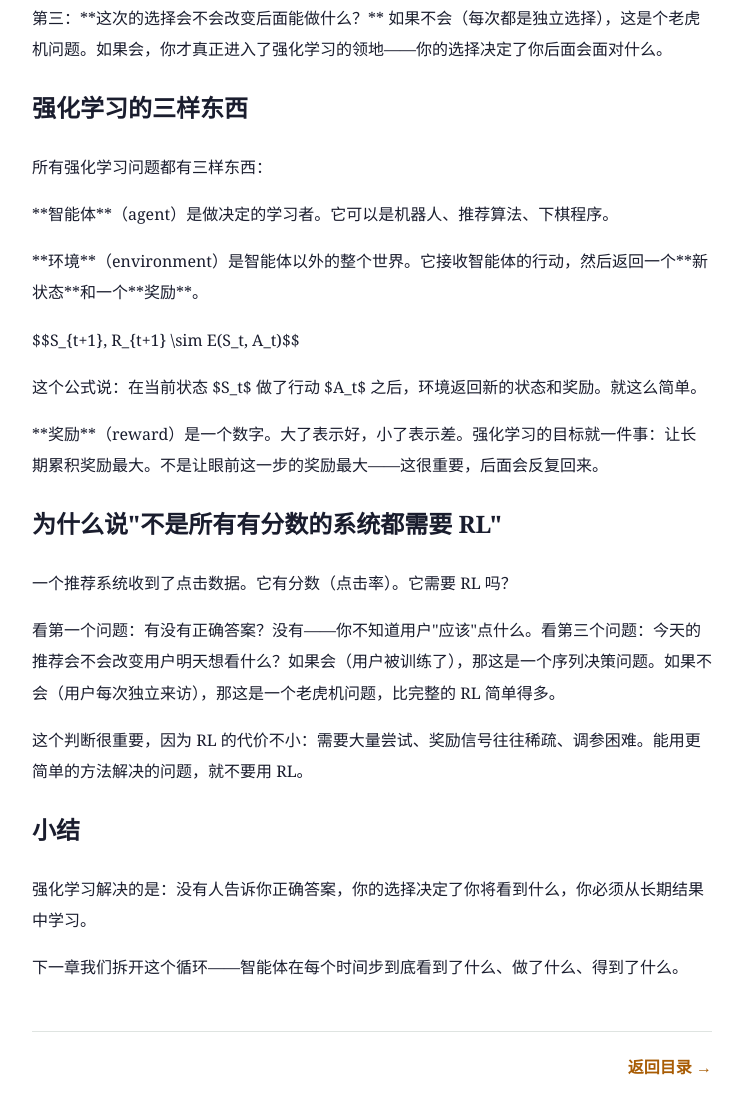
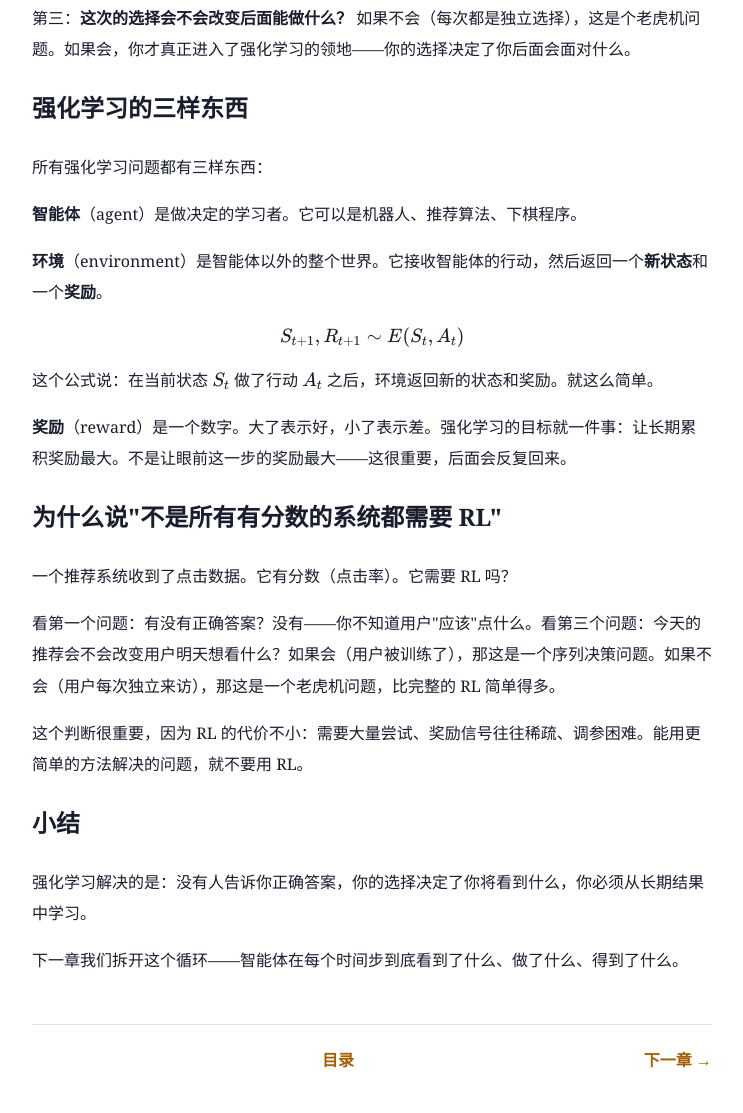
Before and after one commit to ssx86/rl-field-guide, an Astro site: page /rl-field-guide/zh/ch01 in a window 1280 px wide. Shown: the part 849-1962 px from the top of the page, without its empty margins (268-1011 px from the left). Built offline with nearby package versions, Linux system fonts and the light colour scheme; Astro itself is replaced by a stand-in of ours.

Commit message:
纯中文重写版：KaTeX 服务端渲染器 + 章节自检脚本 + ch01 页面模板升级（上一章/下一章导航）

```diff
--- /dev/null
+++ b/src/content/zh-chapters/render.ts
@@ -0,0 +1,68 @@
+// 章节纯文本 → HTML：\n\n 分段、## 二级标题、**加粗**、$行内公式$、$$独立公式$$
+import katex from "katex";
+
+const BOLD = /\*\*([^*]+)\*\*/g;
+
+function escapeHtml(text: string): string {
+  return text.replace(/&/g, "&amp;").replace(/</g, "&lt;").replace(/>/g, "&gt;");
+}
+
+function renderText(text: string): string {
+  return escapeHtml(text).replace(BOLD, "<strong>$1</strong>");
+}
+
+function renderMath(latex: string, display: boolean): string {
+  return katex.renderToString(latex.trim(), {
+    displayMode: display,
+    throwOnError: false,
+    strict: false,
+  });
+}
+
+// 先取 $$...$$（独立公式），再取 $...$（行内公式），其余按普通文本转义加粗
+function renderInline(text: string): string {
+  let out = "";
+  let i = 0;
+  while (i < text.length) {
+    const dollar = text.indexOf("$", i);
+    if (dollar === -1) {
+      out += renderText(text.slice(i));
+      break;
+    }
+    if (text.startsWith("$$", dollar)) {
+      const end = text.indexOf("$$", dollar + 2);
+      if (end === -1) {
+        out += renderText(text.slice(i, dollar + 1));
+        i = dollar + 1;
+        continue;
+      }
+      out += renderText(text.slice(i, dollar));
+      out += renderMath(text.slice(dollar + 2, end), true);
+      i = end + 2;
+    } else {
+      const end = text.indexOf("$", dollar + 1);
+      if (end === -1 || text.startsWith("$$", end)) {
+        out += renderText(text.slice(i, dollar + 1));
+        i = dollar + 1;
+        continue;
+      }
+      out += renderText(text.slice(i, dollar));
+      out += renderMath(text.slice(dollar + 1, end), false);
+      i = end + 1;
+    }
+  }
+  return out;
+}
+
+export function renderChapterHtml(content: string): string {
+  return content
+    .split(/\n\n+/)
+    .map((block) => block.trim())
+    .filter((block) => block.length > 0)
+    .map((block) =>
+      block.startsWith("## ")
+        ? `<h2>${renderInline(block.slice(3))}</h2>`
+        : `<p>${renderInline(block)}</p>`,
+    )
+    .join("");
+}
--- a/src/pages/zh/ch01.astro
+++ b/src/pages/zh/ch01.astro
@@ -1,5 +1,7 @@
 ---
 import { CH1 } from "../../content/zh-chapters/ch01";
+import { renderChapterHtml } from "../../content/zh-chapters/render";
+import "katex/dist/katex.min.css";
 const chapter = CH1;
 const base = "/rl-field-guide";
 ---
@@ -12,16 +14,18 @@ const base = "/rl-field-guide";
 </head>
 <body>
   <div style="max-width:680px;margin:0 auto;padding:40px 24px 80px;font-family:Georgia,'Noto Serif SC',serif;line-height:1.95;color:#1a1d2e">
-    <p style="font-family:monospace;font-size:11px;letter-spacing:.3em;color:#a85c04">第 1 部分 · 认识问题</p>
+    <p style="font-family:monospace;font-size:11px;letter-spacing:.3em;color:#a85c04">第 {chapter.part} 部分 · {chapter.partTitle}</p>
     <h1 style="font-size:clamp(28px,4vw,40px);font-weight:800;margin:8px 0 12px;letter-spacing:-.02em">{chapter.title}</h1>
     <p style="color:#66706b;font-size:16px">{chapter.intro}</p>
-    <div style="margin-top:32px" set:html={chapter.content.split("\n\n").map(b => {
-      if (b.startsWith("## ")) return `<h2>${b.slice(3)}</h2>`;
-      return `<p>${b}</p>`;
-    }).join("")} />
-    <nav style="display:flex;justify-content:space-between;margin-top:48px;padding-top:20px;border-top:1px solid #dfe4e1">
-      <span></span>
-      <a href={`${base}/zh/`} style="color:#a85c04;font-weight:600;text-decoration:none">返回目录 →</a>
+    <div style="margin-top:32px" set:html={renderChapterHtml(chapter.content)} />
+    <nav style="display:flex;justify-content:space-between;align-items:center;margin-top:48px;padding-top:20px;border-top:1px solid #dfe4e1">
+      {chapter.prev
+        ? <a href={`${base}/zh/${chapter.prev}`} style="color:#a85c04;font-weight:600;text-decoration:none">← 上一章</a>
+        : <span></span>}
+      <a href={`${base}/zh/`} style="color:#a85c04;font-weight:600;text-decoration:none">目录</a>
+      {chapter.next
+        ? <a href={`${base}/zh/${chapter.next}`} style="color:#a85c04;font-weight:600;text-decoration:none">下一章 →</a>
+        : <span></span>}
     </nav>
   </div>
 </body>
```
Also changed, not shown: scripts/check-zh-chapter.mjs (added, +57 -0 lines).
